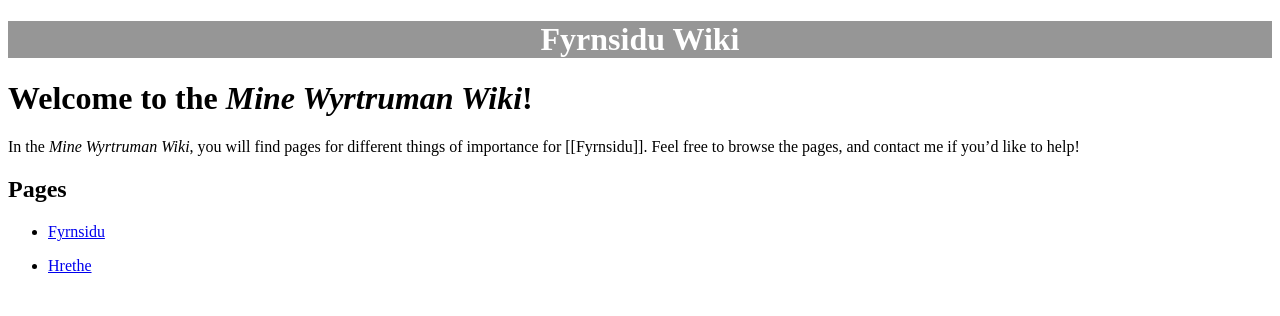
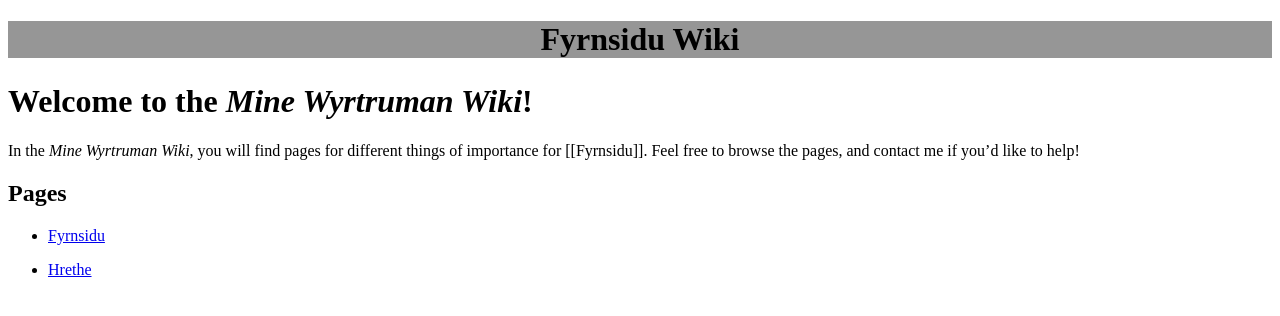
Before and after one commit to byronpendason/byronpendason.github.io, a Jekyll site: the page built from _wiki/index.md, in a window 1280 px wide. Shown: the top 316 px of the page. Built offline with Jekyll 4.4.1, drawn with Linux system fonts in a browser that asks for light colours.

Commit message:
Update wiki.css

```diff
--- a/css/wiki.css
+++ b/css/wiki.css
@@ -5,11 +5,12 @@
 ---
 
 body {
-  color: blac
+  color: black;
 }
 #header {
   background: rgb(150, 150, 150);
-  color: white;
+  color: black;
+  margin: 0px 0px 25px;
 }
 #header * {
   text-align: center;
```
